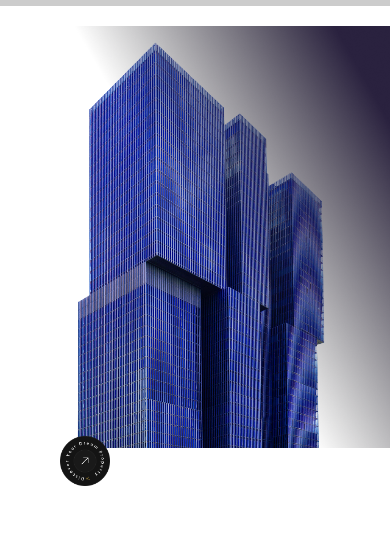
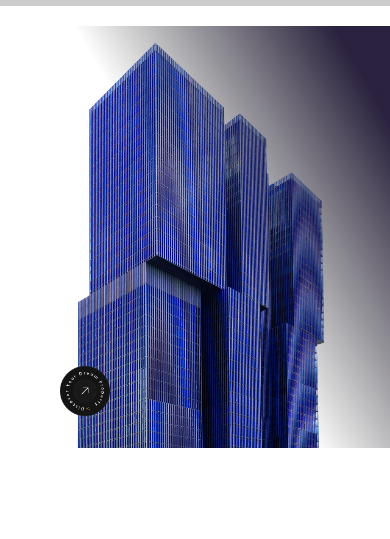
Before and after one commit to Web864/Estate, a plain HTML site: page index.html in a window 390 px wide. Shown: the part 64-603 px from the top of the page. Drawn offline with Linux system fonts and the light colour scheme.

Commit message:
Updated project

```diff
--- a/css/style.css
+++ b/css/style.css
@@ -455,7 +455,7 @@ ul li {
     .sub-container img{
         width: 50px;
         position: absolute;
-        top: 420px;
+        top: 350px;
         left: 60px;
     }
     .sub-container-img img{
```
